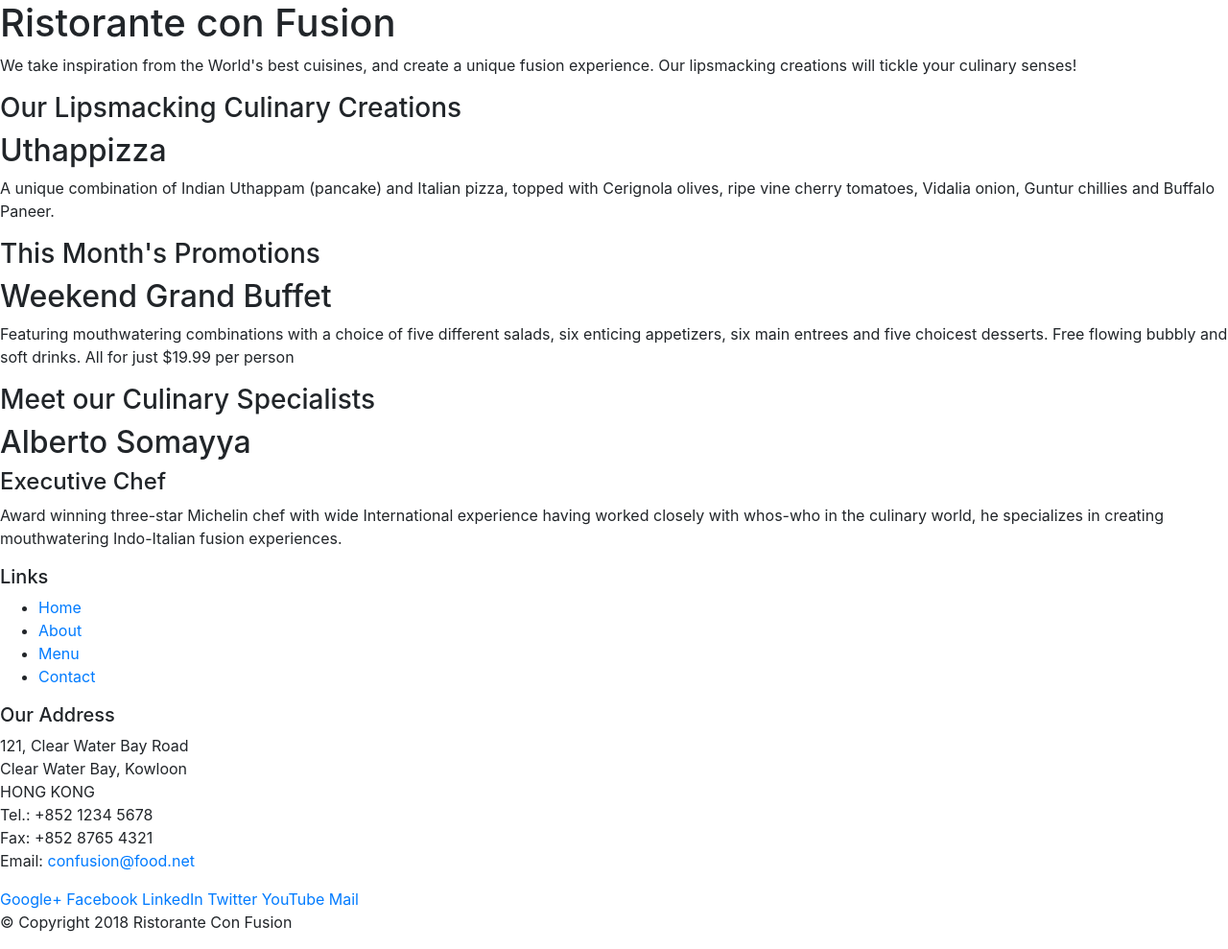
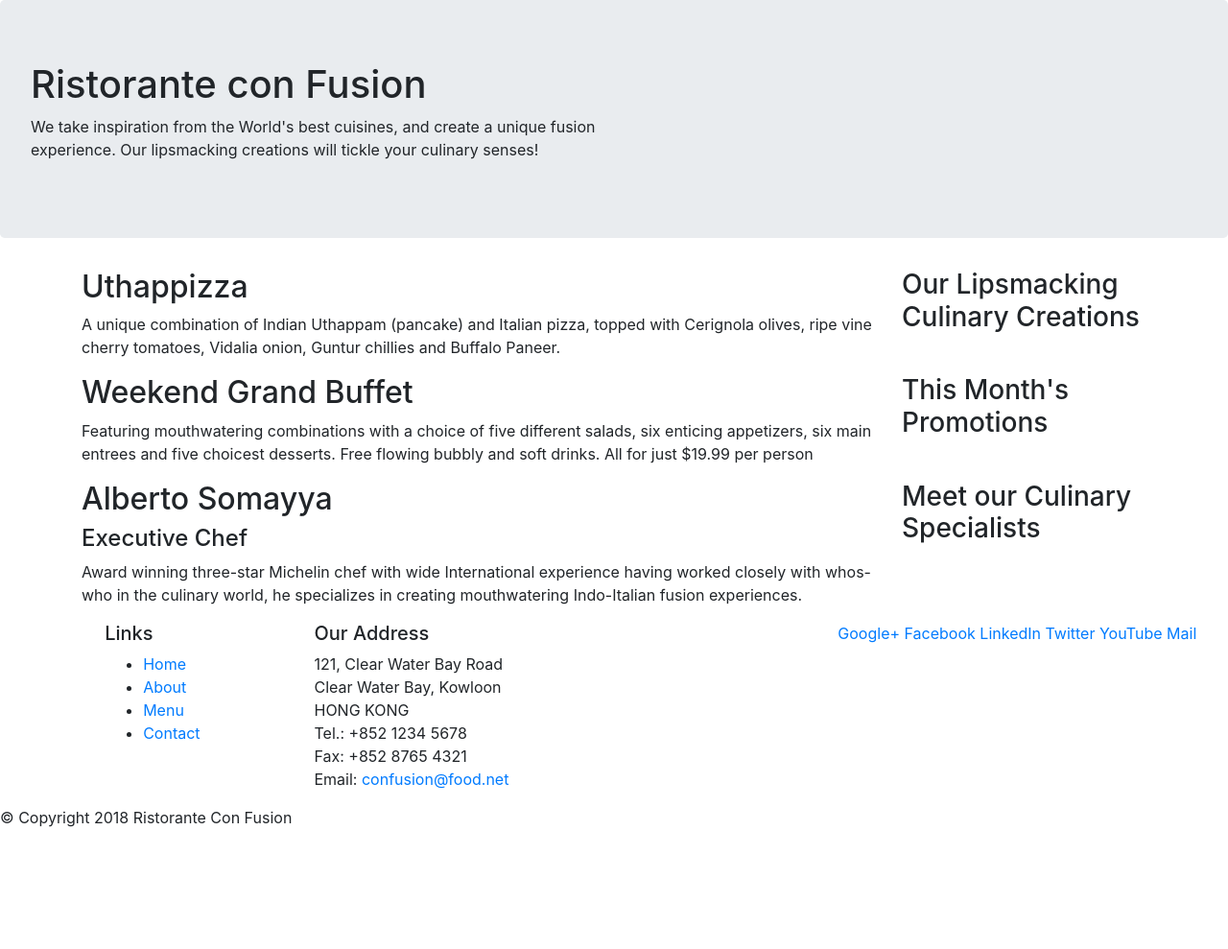
Before and after one commit to uzipaz/webapp, a website: page index.html in a window 1280 px wide. Shown: the whole page at 96% size. After the commit the page ends 880 px from the top, so only its background shows below. Drawn offline with nearby package versions, Linux system fonts and the light colour scheme.

Commit message:
First Boostrap changes

```diff
--- a/index.html
+++ b/index.html
@@ -14,46 +14,46 @@
 
 <body>
 
-    <header>
+    <header class="jumbotron">
         <div>
-            <div>
-                <div>
+            <div class="row">
+                <div class="col-12 col-sm-6">
                     <h1>Ristorante con Fusion</h1>
                     <p>We take inspiration from the World's best cuisines, and create a unique fusion experience. Our lipsmacking creations will tickle your culinary senses!</p>
                 </div>
-                <div>
+                <div class="col-12 col-sm">
                 </div>
             </div>
         </div>
     </header>
 
-    <div>
-        <div>
-            <div>
+    <div class="container">
+        <div class="row">
+            <div class="col-12 col-sm-4 order-sm-last col-md-3">
                 <h3>Our Lipsmacking Culinary Creations</h3>
             </div>
-            <div>
+            <div class="col col-sm order-sm-first col-md">
                 <h2>Uthappizza</h2>
                 <p>A unique combination of Indian Uthappam (pancake) and Italian pizza, topped with Cerignola olives, ripe vine cherry tomatoes, Vidalia onion, Guntur chillies and Buffalo Paneer.</p>
             </div>
         </div>
 
 
-        <div>
-            <div>
+        <div class="row">
+            <div class="col-12 col-sm-4 order-sm-last col-md-3">
                 <h3>This Month's Promotions</h3>
             </div>
-            <div>
+            <div class="col col-sm order-sm-first col-md">
                 <h2>Weekend Grand Buffet</h2>
                 <p>Featuring mouthwatering combinations with a choice of five different salads, six enticing appetizers, six main entrees and five choicest desserts. Free flowing bubbly and soft drinks. All for just $19.99 per person </p>
             </div>
         </div>
 
-        <div>
-            <div>
+        <div class="row">
+            <div class="col-12 col-sm-4 order-sm-last col-md-3">
                 <h3>Meet our Culinary Specialists</h3>
             </div>
-            <div>
+            <div class="col col-sm order-sm-first col-md">
                 <h2>Alberto Somayya</h2>
                 <h4>Executive Chef</h4>
                 <p>Award winning three-star Michelin chef with wide International experience having worked closely with whos-who in the culinary world, he specializes in creating mouthwatering Indo-Italian fusion experiences. </p>
@@ -63,8 +63,8 @@
 
     <footer>
         <div>
-            <div>
-                <div>
+            <div class="row">
+                <div class="col-4 offset-1 col-sm-2">
                     <h5>Links</h5>
                     <ul>
                         <li><a href="#">Home</a></li>
@@ -73,7 +73,7 @@
                         <li><a href="#">Contact</a></li>
                     </ul>
                 </div>
-                <div>
+                <div class="col-7 col-sm-5">
                     <h5>Our Address</h5>
                     <address>
 		              121, Clear Water Bay Road<br>
@@ -84,7 +84,7 @@
 		              Email: <a href="mailto:confusion@food.net">confusion@food.net</a>
 		           </address>
                 </div>
-                <div>
+                <div class="col-12 col-sm-4">
                     <div>
                         <a href="http://google.com/+">Google+</a>
                         <a href="http://www.facebook.com/profile.php?id=">Facebook</a>
@@ -95,8 +95,8 @@
                     </div>
                 </div>
            </div>
-           <div>
-                <div>
+           <div class="row">
+                <div class="col-auto">
                     <p>© Copyright 2018 Ristorante Con Fusion</p>
                 </div>
            </div>
```
